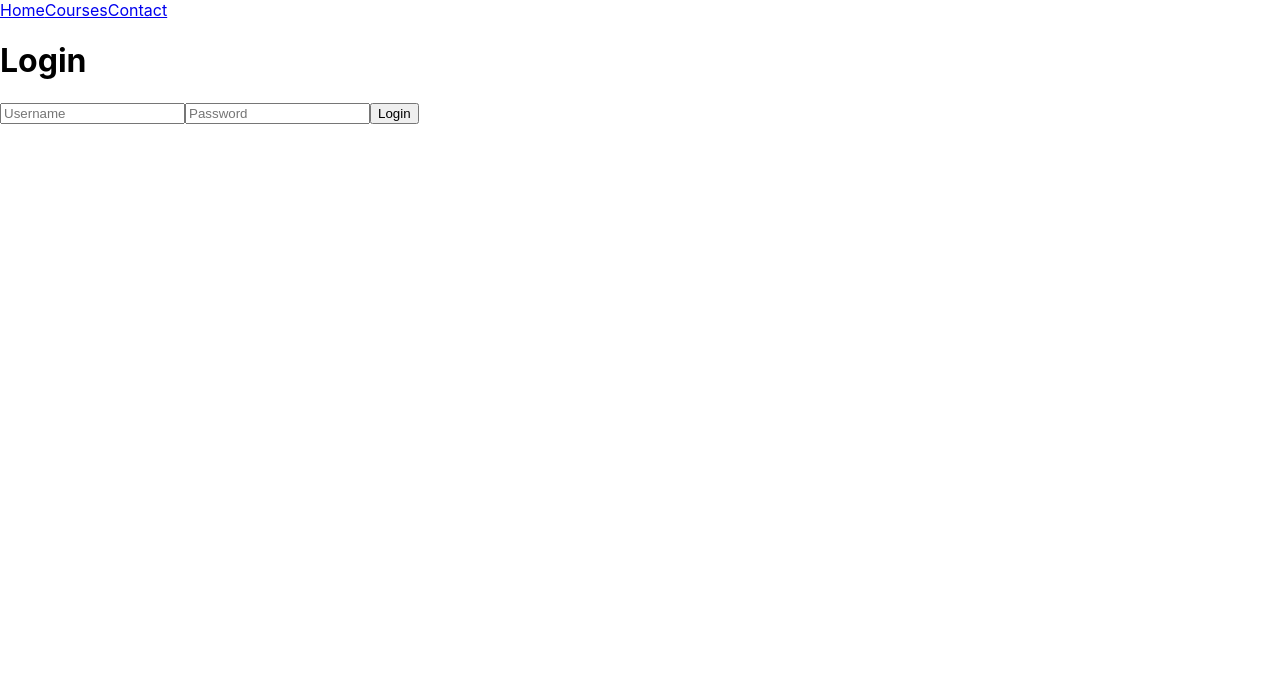
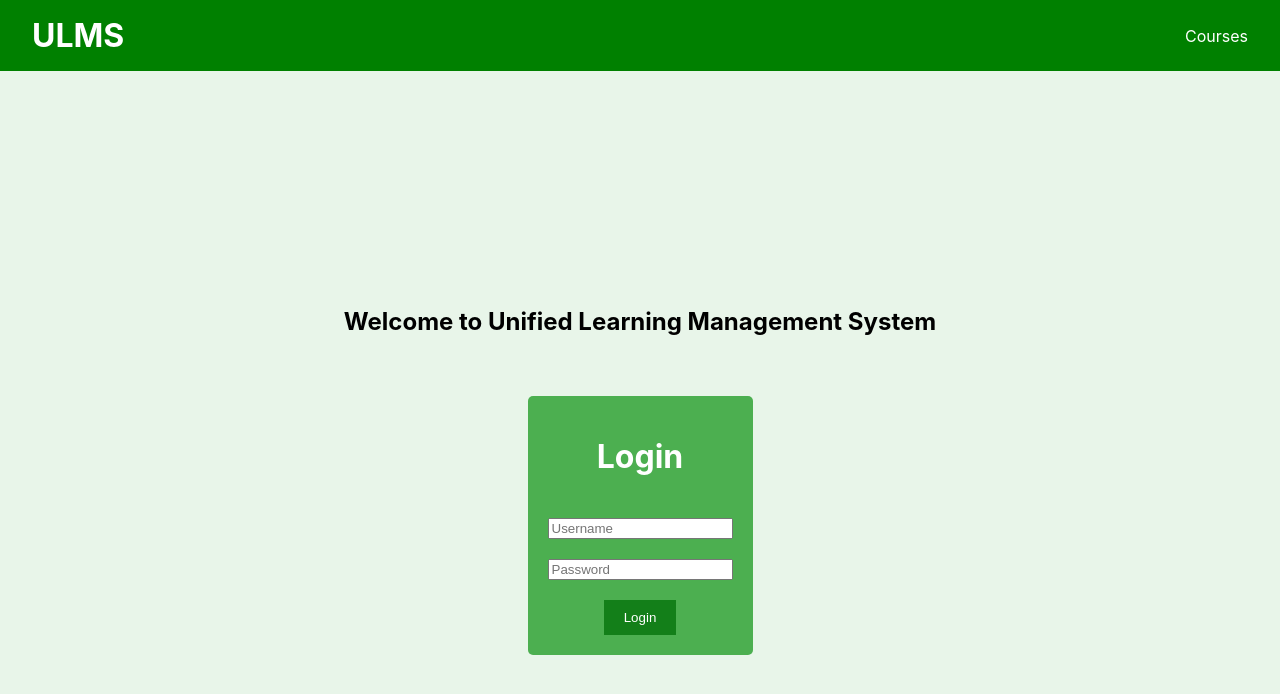
Before and after one commit to 240408-JavaReactAWS/ULMS-Group6, a React (Create React App) app in the folder front-end/: page /login in a window 1280 px wide. Shown: the top 694 px of the page. Built offline with nearby package versions, Linux system fonts and the light colour scheme.

Commit message:
login and dashboard changes

```diff
--- a/front-end/src/App.tsx
+++ b/front-end/src/App.tsx
@@ -15,13 +15,14 @@ import Announcements from './Components/Announcements/Announcements';
 import NewAnnouncementForm from './Components/Announcements/NewAnnouncementForm';
 import Dashboard from './Pages/Dashboard/Dashboard';
 import AdminDashboard from './Pages/AdminDashboard/AdminDashboard';
+import Home from './Pages/Home/Home';
 
 function App() {
   return (
     <BrowserRouter>
     <Nav></Nav>
       <Routes>
-        <Route path="/" element={<Login/>} />
+        <Route path="/" element={<Home />} />
         <Route path="/assignmentsTeacher" element={<AssignmentTeacher />}/>
         <Route path="/login" element={<Login/>} />
         <Route path="/dashboard" element={<Dashboard />} />
@@ -30,10 +31,10 @@ function App() {
         <Route path="/courses/:courseId/announcements" element={<Announcements/>} />
         <Route path="/courses/:courseId/announcements/new-announcement" element={<NewAnnouncementForm/>} />
         <Route path="/GradesStudent" element={<GradesContainer />} />
-          <Route path="/GradesTeacher" element={<TeacherGrades />} />
-          <Route path="/UserList" element={<UserList />} />
-          <Route path="/CourseList" element={<CourseList />} />
-          <Route path="/manage-course/:courseId" element={<CourseManage />} />
+        <Route path="/GradesTeacher" element={<TeacherGrades />} />
+        <Route path="/UserList" element={<UserList />} />
+        <Route path="/CourseList" element={<CourseList />} />
+        <Route path="/manage-course/:courseId" element={<CourseManage />} />
       </Routes>
     </BrowserRouter>
   );
--- a/front-end/src/Components/Nav/Nav.css
+++ b/front-end/src/Components/Nav/Nav.css
@@ -0,0 +1,25 @@
+.nav {
+  display: flex;
+  justify-content: space-between;
+  align-items: center;
+  padding: 1rem 2rem;
+  background-color: green;
+  color: #fff;
+}
+.logo {
+  font-size: 2rem;
+  font-weight: bold;
+}
+
+.nav h1 {
+  font-size: 1.5rem;
+}
+
+.nav a {
+  color: #fff;
+  text-decoration: none;
+}
+
+.nav a:hover {
+  text-decoration: underline;
+}
--- a/front-end/src/Components/Nav/Nav.tsx
+++ b/front-end/src/Components/Nav/Nav.tsx
@@ -1,15 +1,14 @@
 import Readt from 'react'
 import { Link } from 'react-router-dom'
-//import './Nav.css'
+import './Nav.css'
 
 function Nav() {
     return (
         <div className="nav">
-            <Link to="/">Home</Link>
-            <Link to="/courses">Courses</Link>
-            <Link to="/contact">Contact</Link>
+            <Link className="logo" to="/">ULMS</Link>
+            <Link to="/">Courses</Link>
         </div>
     )
 }
 
-export default Nav
+export default Nav;
--- /dev/null
+++ b/front-end/src/Pages/AdminDashboard/AdminDashboard.css
@@ -0,0 +1,19 @@
+.dashboard-header {
+    display: flex;
+    justify-content: space-between;
+    align-items: center;
+    margin: 20px;
+}
+
+.title-container {
+    text-align: left;
+}
+
+.logout-button {
+    margin-left: auto;
+}
+
+.course-list-container {
+    text-align: left;
+    margin: 20px;
+}
--- a/front-end/src/Pages/AdminDashboard/AdminDashboard.tsx
+++ b/front-end/src/Pages/AdminDashboard/AdminDashboard.tsx
@@ -2,6 +2,8 @@ import React, { useEffect } from "react";
 import User from "../../Interfaces/UserInterface";
 import { useState } from "react";
 import { useNavigate } from 'react-router-dom';
+import CourseList from "../CourseList/CourseList";
+import './AdminDashboard.css';
 
 function AdminDashboard() {
     // find the user in the database from local storage
@@ -36,8 +38,20 @@ function AdminDashboard() {
 
     return (
         <>
-            <h1> Admin Dashboard</h1>
-            <h2> Welcome, {curUser?.username}</h2>
+          <div className="dashboard-header">
+            <div className = "title-container">
+              <h1> Admin Dashboard</h1>
+              <h2> Welcome, {curUser?.username}</h2>
+            </div>
+            <button className= "logout-button" onClick={() => {
+                localStorage.clear();
+                navigate('/login');
+            }}>Logout</button>
+          </div>
+
+          <div className="course-list-container">
+            <CourseList />
+          </div>
         </>
     )
 }
--- a/front-end/src/Pages/CourseList/CourseList.tsx
+++ b/front-end/src/Pages/CourseList/CourseList.tsx
@@ -52,7 +52,7 @@ function CourseList() {
       };
   return (
     <div>
-      <h1>Course List</h1>
+      <h3>Course List</h3>
       <button onClick={handleShow}>Add Course</button>
       {show && (
         <form onSubmit={addCourse}>
--- a/front-end/src/Pages/Dashboard/Dashboard.tsx
+++ b/front-end/src/Pages/Dashboard/Dashboard.tsx
@@ -1,7 +1,6 @@
 import React, {useEffect, useState} from "react";
 import { useNavigate } from 'react-router-dom';
 import User from "../../Interfaces/UserInterface";
-import { cursorTo } from "readline";
 
 function Dashboard() {
     const [curUser, setCurrentUser] = useState<User | null>();
@@ -34,6 +33,10 @@ function Dashboard() {
         <>
             <h1> {curUser?.role === 'TEACHER'? 'Teacher Dashboard': 'Student Dashboard'}</h1>
             <h2> Welcome, {curUser?.username}</h2>
+            <button onClick={() => {
+                localStorage.clear();
+                navigate('/login');
+            }}>Logout</button>
         </>
     )
 }
--- /dev/null
+++ b/front-end/src/Pages/Home/Home.tsx
@@ -0,0 +1,20 @@
+// check for localstorage item 'userId' and 'role' and redirect to dashboard if user is already logged in
+import { useNavigate } from 'react-router-dom';
+import { useEffect } from 'react';
+
+export default function Home() {
+    const navigate = useNavigate();
+    useEffect(() => {
+        if(localStorage.getItem('userId')){
+          if(localStorage.getItem('role') === 'ADMIN'){
+            navigate('/adminDashboard');
+          } else {
+            navigate('/dashboard');
+          }
+        } else {
+          navigate('/login');
+        }
+      }, [navigate]);
+
+    return null;
+}
--- a/front-end/src/Pages/Login/Login.css
+++ b/front-end/src/Pages/Login/Login.css
@@ -0,0 +1,41 @@
+.login-container {
+    display: flex;
+    justify-content: center;
+    flex-direction: column;
+    align-items: center;
+    height: 100vh;
+    background-color: #e8f5e9; /* light green background */
+}
+.logo-container {
+    text-align: center;
+    margin-bottom: 20px;
+}
+
+.login-form {
+    display: flex;
+    flex-direction: column;
+    align-items: center;
+    gap: 10px;
+    padding: 20px;
+    border-radius: 5px;
+    background-color: #4caf50; /* green background */
+    color: white;
+    margin-top: 20px;
+}
+
+.login-form input,
+.login-form button {
+    margin-top: 10px;
+}
+
+.login-form button {
+    background-color: #137f19; /* light green button */
+    color: white;
+    border: none;
+    padding: 10px 20px;
+    cursor: pointer;
+}
+
+.login-form button:hover {
+    background-color: #135416; /* darker green on hover */
+}
--- a/front-end/src/Pages/Login/Login.tsx
+++ b/front-end/src/Pages/Login/Login.tsx
@@ -1,13 +1,14 @@
 import React, { SyntheticEvent, useState } from 'react';
 import axios from 'axios';
 import { useNavigate } from 'react-router-dom';
+import './Login.css';
 
 function Login() {
+    const navigate = useNavigate();
     const [username, setUsername] = useState('');
     const [password, setPassword] = useState('');
     const [error, setError] = useState('');
-    const navigate = useNavigate();
-    localStorage.clear();
+
 
     const submit = async (e: SyntheticEvent) => {
         e.preventDefault();
@@ -33,19 +34,37 @@ function Login() {
                 localStorage.clear();
             }
         } catch (error: any) {
+            if (error.response) {
+                // The server returned an error response
+                setError(`Login failed. Please check your username and password.`);
+            } else if (error.request) {
+                // The request was made but no response was received
+                setError('Login failed. The server did not respond.');
+            } else {
+                // Something else happened while setting up the request
                 setError('Something went wrong. Please try again.');
+            }
+
             localStorage.clear();
+
         }
     }
 
     return (
-        <form onSubmit={submit}>
+        <>
+            <div className="login-container">
+                <div className="logo-container">
+                    <h2>Welcome to Unified Learning Management System</h2>
+                </div>
+                <form className = "login-form" onSubmit={submit}>
                     <h1>Login</h1>
-            {error && <h5 style={{ color: 'red' }}>{error}</h5> }
+                    {error && <h5 style={{ color: 'Blue', background:"orange" }}>{error}</h5> }
                     <input type="text" required placeholder="Username" onChange={e => setUsername(e.target.value)} />
                     <input type="password" required placeholder="Password" onChange={e => setPassword(e.target.value)} />
                     <button type="submit">Login</button>
                 </form>
+            </div>
+        </>
     );
 }
 
```
Lines whose indentation alone changed are shown as unchanged.
